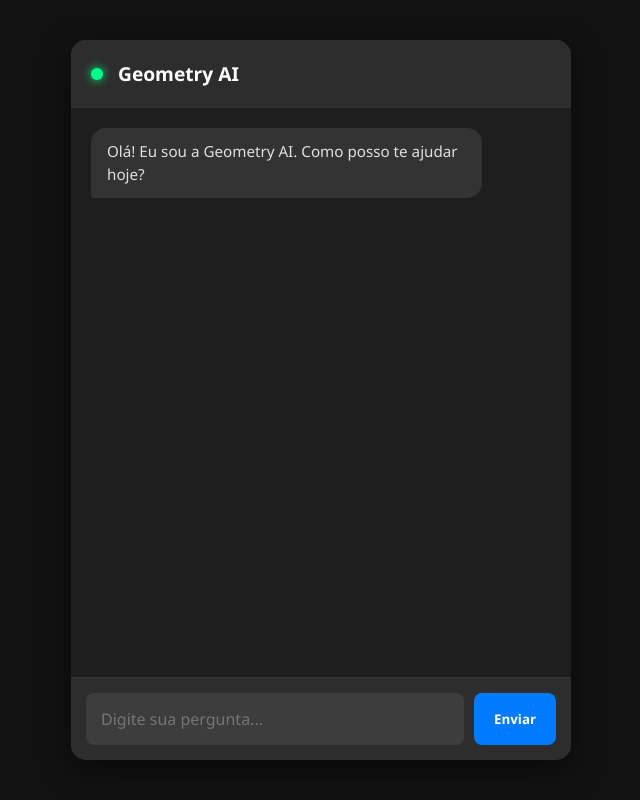
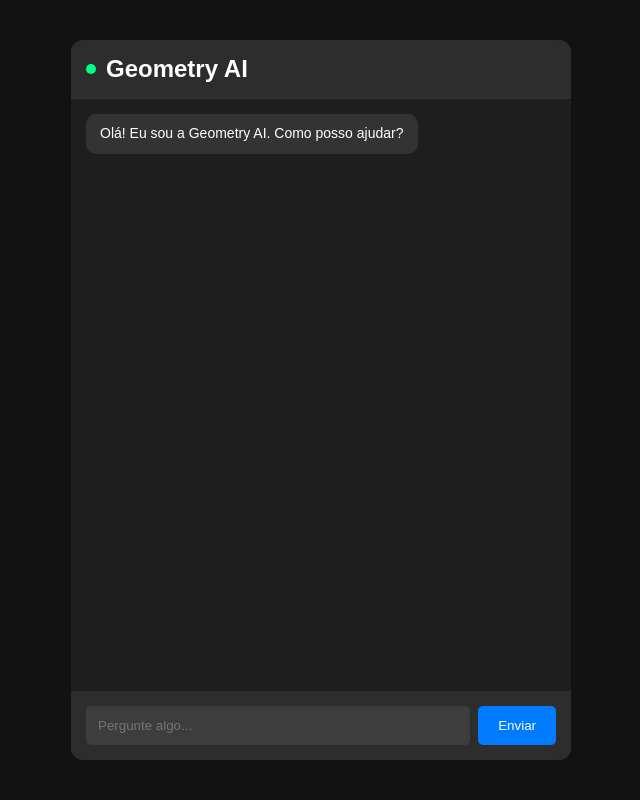
Before and after one commit to Gu3st3rD3v/Simples-Assistente-Virtual-, a Flask app: page / in a window 1280 px wide. Shown: the whole page, without its empty margins (319-959 px from the left). Run offline with Flask 3, Linux system fonts and the light colour scheme.

Commit message:
Update index.html

```diff
--- a/templates/index.html
+++ b/templates/index.html
@@ -2,69 +2,61 @@
 <html lang="pt-br">
 <head>
     <meta charset="UTF-8">
-    <meta name="viewport" content="width=device-width, initial-scale=1.0, maximum-scale=1.0, user-scalable=no">
+    <meta name="viewport" content="width=device-width, initial-scale=1.0">
     <title>Geometry AI</title>
     <style>
-        * { box-sizing: border-box; margin: 0; padding: 0; font-family: 'Segoe UI', Tahoma, Geneva, Verdana, sans-serif; }
-        body { background-color: #121212; display: flex; justify-content: center; align-items: center; height: 100vh; color: #fff; overflow: hidden; }
-        .chat-wrapper { width: 100%; max-width: 500px; height: 90vh; background: #1e1e1e; border-radius: 15px; display: flex; flex-direction: column; overflow: hidden; box-shadow: 0 10px 30px rgba(0,0,0,0.5); }
-        header { background: #2d2d2d; padding: 20px; display: flex; align-items: center; border-bottom: 1px solid #333; }
-        .status-online { width: 12px; height: 12px; background: #00ff88; border-radius: 50%; margin-right: 15px; box-shadow: 0 0 10px #00ff88; }
-        header h1 { font-size: 1.2rem; margin: 0; }
-        #chat-container { flex: 1; padding: 20px; overflow-y: auto; display: flex; flex-direction: column; gap: 15px; }
-        .message { padding: 12px 16px; border-radius: 15px; max-width: 85%; line-height: 1.5; font-size: 0.95rem; word-wrap: break-word; }
-        .user { background: #007bff; color: white; align-self: flex-end; border-bottom-right-radius: 2px; }
-        .bot { background: #333; color: #e0e0e0; align-self: flex-start; border-bottom-left-radius: 2px; }
-        .input-area { padding: 15px; background: #2d2d2d; display: flex; gap: 10px; border-top: 1px solid #333; }
-        input { flex: 1; background: #3d3d3d; border: none; padding: 15px; border-radius: 8px; color: white; outline: none; font-size: 1rem; width: 100%; }
-        button { background: #007bff; color: white; border: none; padding: 0 20px; border-radius: 8px; cursor: pointer; transition: 0.3s; font-weight: bold; }
-        button:hover { background: #0056b3; }
+        * { box-sizing: border-box; margin: 0; padding: 0; font-family: sans-serif; }
+        body { background-color: #121212; color: white; display: flex; justify-content: center; align-items: center; height: 100vh; }
+        .chat-wrapper { width: 95%; max-width: 500px; height: 90vh; background: #1e1e1e; border-radius: 12px; display: flex; flex-direction: column; overflow: hidden; }
+        header { background: #2d2d2d; padding: 15px; display: flex; align-items: center; border-bottom: 1px solid #333; }
+        .status { width: 10px; height: 10px; background: #00ff88; border-radius: 50%; margin-right: 10px; }
+        #chat-container { flex: 1; padding: 15px; overflow-y: auto; display: flex; flex-direction: column; gap: 10px; }
+        .message { padding: 10px 14px; border-radius: 10px; max-width: 80%; font-size: 14px; line-height: 1.4; }
+        .user { background: #007bff; align-self: flex-end; }
+        .bot { background: #333; align-self: flex-start; }
+        .input-area { padding: 15px; display: flex; gap: 8px; background: #2d2d2d; }
+        input { flex: 1; padding: 12px; border-radius: 5px; border: none; background: #3d3d3d; color: white; }
+        button { padding: 10px 20px; background: #007bff; border: none; border-radius: 5px; color: white; cursor: pointer; }
     </style>
 </head>
 <body>
     <div class="chat-wrapper">
-        <header>
-            <div class="status-online"></div>
-            <h1>Geometry AI</h1>
-        </header>
+        <header><div class="status"></div><h2>Geometry AI</h2></header>
         <div id="chat-container">
-            <div class="message bot">Olá! Eu sou a Geometry AI. Como posso te ajudar hoje?</div>
+            <div class="message bot">Olá! Eu sou a Geometry AI. Como posso ajudar?</div>
         </div>
         <div class="input-area">
-            <input type="text" id="user-input" placeholder="Digite sua pergunta...">
-            <button id="send-btn">Enviar</button>
+            <input type="text" id="user-input" placeholder="Pergunte algo...">
+            <button onclick="enviar()">Enviar</button>
         </div>
     </div>
     <script>
-        const chatContainer = document.getElementById('chat-container');
-        const userInput = document.getElementById('user-input');
-        const sendBtn = document.getElementById('send-btn');
-        async function enviarMensagem() {
-            const texto = userInput.value.trim();
+        async function enviar() {
+            const input = document.getElementById('user-input');
+            const texto = input.value.trim();
             if (!texto) return;
-            adicionarMensagem(texto, 'user');
-            userInput.value = '';
-            const botMsgDiv = adicionarMensagem("Pesquisando...", 'bot');
-            try {
-                const response = await fetch('/perguntar', {
-                    method: 'POST',
-                    headers: { 'Content-Type': 'application/json' },
-                    body: JSON.stringify({ pergunta: texto })
-                });
-                const data = await response.json();
-                botMsgDiv.innerText = data.resposta;
-            } catch (error) { botMsgDiv.innerText = "Erro ao processar."; }
+
+            addMsg(texto, 'user');
+            input.value = '';
+            const loading = addMsg("Pesquisando...", 'bot');
+
+            const res = await fetch('/perguntar', {
+                method: 'POST',
+                headers: {'Content-Type': 'application/json'},
+                body: JSON.stringify({pergunta: texto})
+            });
+            const data = await res.json();
+            loading.innerText = data.resposta;
         }
-        function adicionarMensagem(texto, tipo) {
+
+        function addMsg(txt, tipo) {
             const div = document.createElement('div');
-            div.classList.add('message', tipo);
-            div.innerText = texto;
-            chatContainer.appendChild(div);
-            chatContainer.scrollTop = chatContainer.scrollHeight;
+            div.className = 'message ' + tipo;
+            div.innerText = txt;
+            document.getElementById('chat-container').appendChild(div);
+            document.getElementById('chat-container').scrollTop = 9999;
             return div;
         }
-        sendBtn.addEventListener('click', enviarMensagem);
-        userInput.addEventListener('keypress', (e) => { if (e.key === 'Enter') enviarMensagem(); });
     </script>
 </body>
 </html>
```
